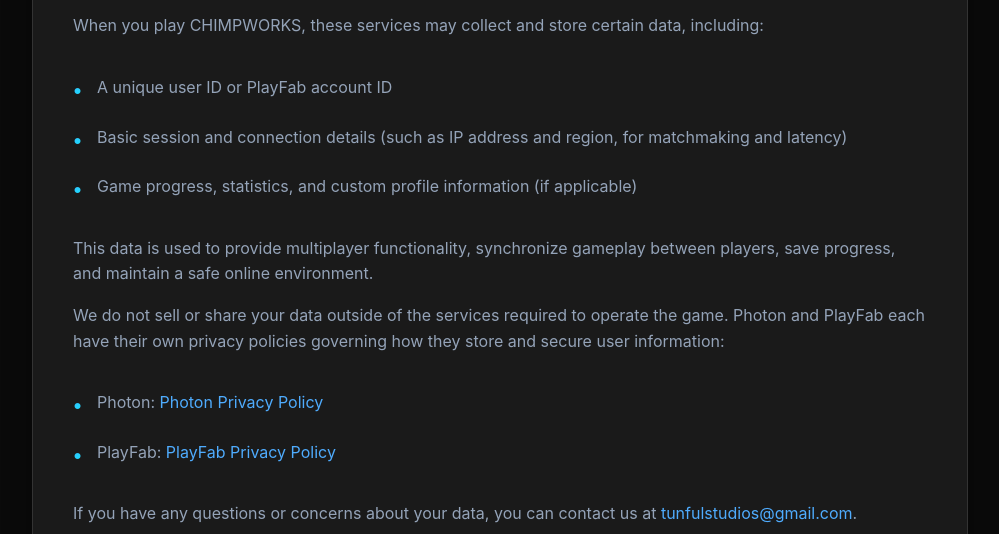
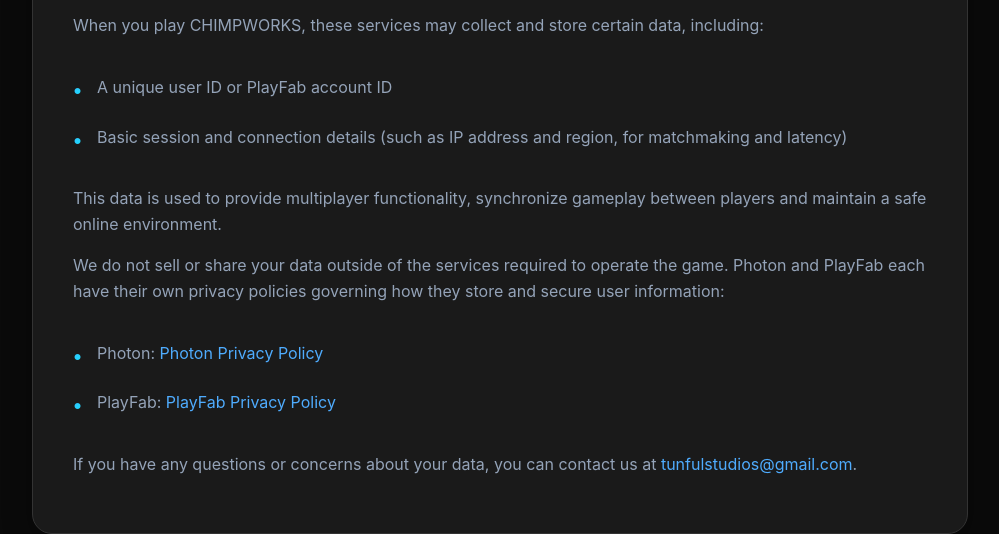
Before and after one commit to TensulStudios/chimpworks, a website: page privacypolicy.html in a window 1280 px wide. Shown: the part 566-1100 px from the top of the page, without its empty margins (140-1139 px from the left). Drawn offline with Linux system fonts and the light colour scheme.

Commit message:
Update privacy policy to remove game progress details
Removed mention of game progress and statistics from the privacy policy.

```diff
--- a/privacypolicy.html
+++ b/privacypolicy.html
@@ -160,10 +160,9 @@
       <ul>
         <li> A unique user ID or PlayFab account ID</li>
         <li> Basic session and connection details (such as IP address and region, for matchmaking and latency)</li>
-        <li> Game progress, statistics, and custom profile information (if applicable)</li>
       </ul>
       <p>
-        This data is used to provide multiplayer functionality, synchronize gameplay between players, save progress, and maintain a safe online environment.
+        This data is used to provide multiplayer functionality, synchronize gameplay between players and maintain a safe online environment.
       </p>
       <p>
         We do not sell or share your data outside of the services required to operate the game. Photon and PlayFab each have their own privacy policies governing how they store and secure user information:
```
